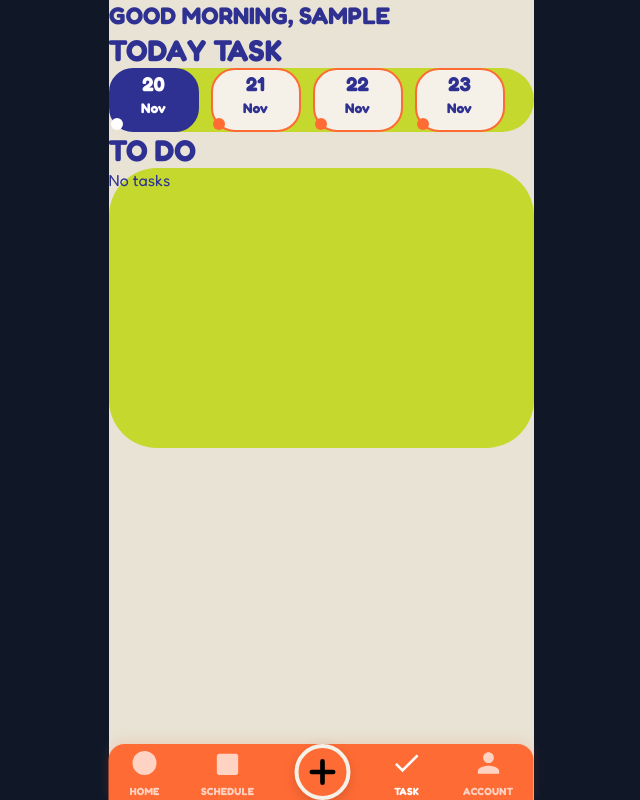
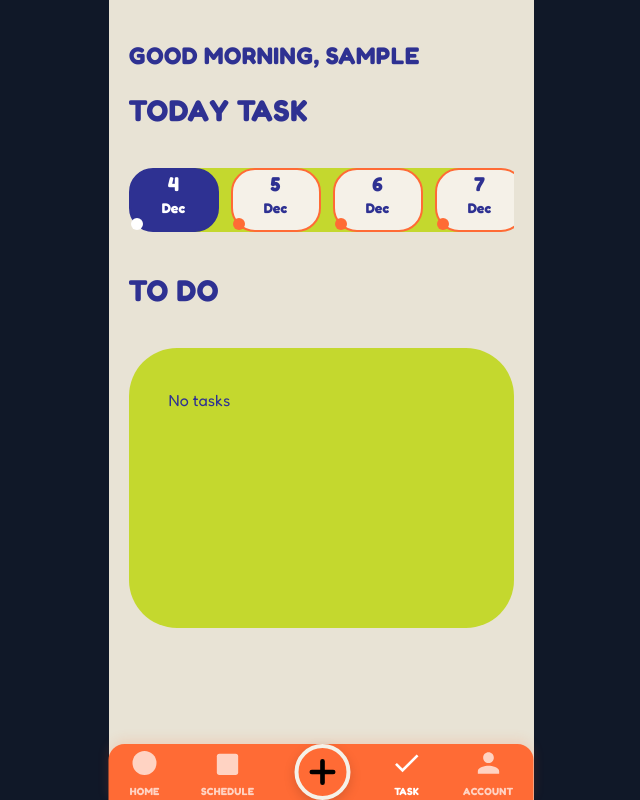
Before and after one commit to CZY774/terpadu-web, a SvelteKit app: page /tasks in a window 1280 px wide. Shown: the whole page, without its empty margins (319-959 px from the left). Built offline with nearby package versions, Linux system fonts and the light colour scheme; sample sign-in values are in the browser's storage.

Commit message:
refactor: Improve task filtering and date handling in tasks page

```diff
--- a/src/routes/tasks/+page.svelte
+++ b/src/routes/tasks/+page.svelte
@@ -1,9 +1,28 @@
 <script lang="ts">
 	import { onMount } from 'svelte';
 	import { getTasks, updateTask, type Task } from '$lib/db';
+	import { SvelteDate } from 'svelte/reactivity';
 
 	let username = $state('');
-	let tasks = $state<Task[]>([]);
+	let allTasks = $state<Task[]>([]);
+	let selectedDateIndex = $state(0);
+	let today = new SvelteDate();
+
+	const dates = $derived.by(() => {
+		return Array.from({ length: 4 }, (_, i) => {
+			const date = new SvelteDate(today);
+			date.setDate(today.getDate() + i);
+			return {
+				day: date.getDate(),
+				month: date.toLocaleString('en-US', { month: 'short' }),
+				fullDate: date.toISOString().split('T')[0]
+			};
+		});
+	});
+
+	const filteredTasks = $derived(
+		allTasks.filter((t) => !t.completed && t.dueDate === dates[selectedDateIndex].fullDate)
+	);
 
 	onMount(() => {
 		username = localStorage.getItem('username') || 'LOU';
@@ -11,7 +30,7 @@
 	});
 
 	function loadTasks() {
-		tasks = getTasks().filter((t) => !t.completed);
+		allTasks = getTasks();
 	}
 
 	function toggleComplete(id: string, completed: boolean) {
@@ -20,35 +39,54 @@
 	}
 </script>
 
-<div class="max-w-2xl mx-auto">
-	<h1 class="text-2xl font-bold text-[#2E3192] mb-2">GOOD MORNING, {username.toUpperCase()}</h1>
-	<h2 class="text-3xl font-bold text-[#2E3192] mb-8">TODAY TASK</h2>
+<div class="max-w-2xl mx-auto" style="padding: 40px 20px 120px 20px;">
+	<h1
+		class="text-2xl font-bold text-[#2E3192] mb-2"
+		style="letter-spacing: 0.02em; margin-bottom: 20px;"
+	>
+		GOOD MORNING, {username.toUpperCase()}
+	</h1>
+	<h2
+		class="text-3xl font-bold text-[#2E3192] mb-8"
+		style="letter-spacing: 0.02em; margin-bottom: 40px;"
+	>
+		TODAY TASK
+	</h2>
 
-	<div class="bg-[#C4D82E] rounded-[3rem] p-6 mb-8">
+	<div class="bg-[#C4D82E] rounded-[3rem] p-6 mb-8" style="margin-bottom: 40px;">
 		<div class="flex gap-3 justify-start overflow-x-auto">
-			{#each [20, 21, 22, 23] as date, i (date)}
+			{#each dates as date, i (date.fullDate)}
 				<button
-					class="px-6 py-3 rounded-[1.5rem] {i === 0
+					onclick={() => (selectedDateIndex = i)}
+					class="px-6 py-3 rounded-[1.5rem] {selectedDateIndex === i
 						? 'bg-[#2E3192] text-white'
-						: 'bg-[#F5F1E8] text-[#2E3192]'} font-bold flex-shrink-0 border-2 {i === 0
+						: 'bg-[#F5F1E8] text-[#2E3192]'} font-bold flex-shrink-0 border-2 {selectedDateIndex ===
+					i
 						? 'border-[#2E3192]'
 						: 'border-[#FF6B35]'} min-w-[90px]"
 				>
-					<div class="text-xl font-bold">{date}</div>
-					<div class="text-sm">Nov</div>
+					<div class="text-xl font-bold">{date.day}</div>
+					<div class="text-sm">{date.month}</div>
 					<div
-						class="w-3 h-3 rounded-full {i === 0 ? 'bg-white' : 'bg-[#FF6B35]'} mx-auto mt-1"
+						class="w-3 h-3 rounded-full {selectedDateIndex === i
+							? 'bg-white'
+							: 'bg-[#FF6B35]'} mx-auto mt-1"
 					></div>
 				</button>
 			{/each}
 		</div>
 	</div>
 
-	<h3 class="text-3xl font-bold text-[#2E3192] mb-6">TO DO</h3>
+	<h3
+		class="text-3xl font-bold text-[#2E3192] mb-6"
+		style="letter-spacing: 0.02em; margin-bottom: 40px; margin-top: 40px;"
+	>
+		TO DO
+	</h3>
 	<div class="bg-[#C4D82E] rounded-[3rem] p-8 min-h-[280px]">
 		<div class="space-y-4">
-			{#each tasks as task (task.id)}
-				<div class="flex items-start gap-3">
+			{#each filteredTasks as task (task.id)}
+				<div class="flex items-start gap-3" style="padding: 40px">
 					<button
 						onclick={() => toggleComplete(task.id, true)}
 						class="w-6 h-6 rounded-full border-2 border-[#FF6B35] bg-white flex-shrink-0 mt-1"
@@ -60,7 +98,7 @@
 					</div>
 				</div>
 			{:else}
-				<p class="text-[#2E3192]">No tasks</p>
+				<p class="text-[#2E3192]" style="padding: 40px;">No tasks</p>
 			{/each}
 		</div>
 	</div>
```
